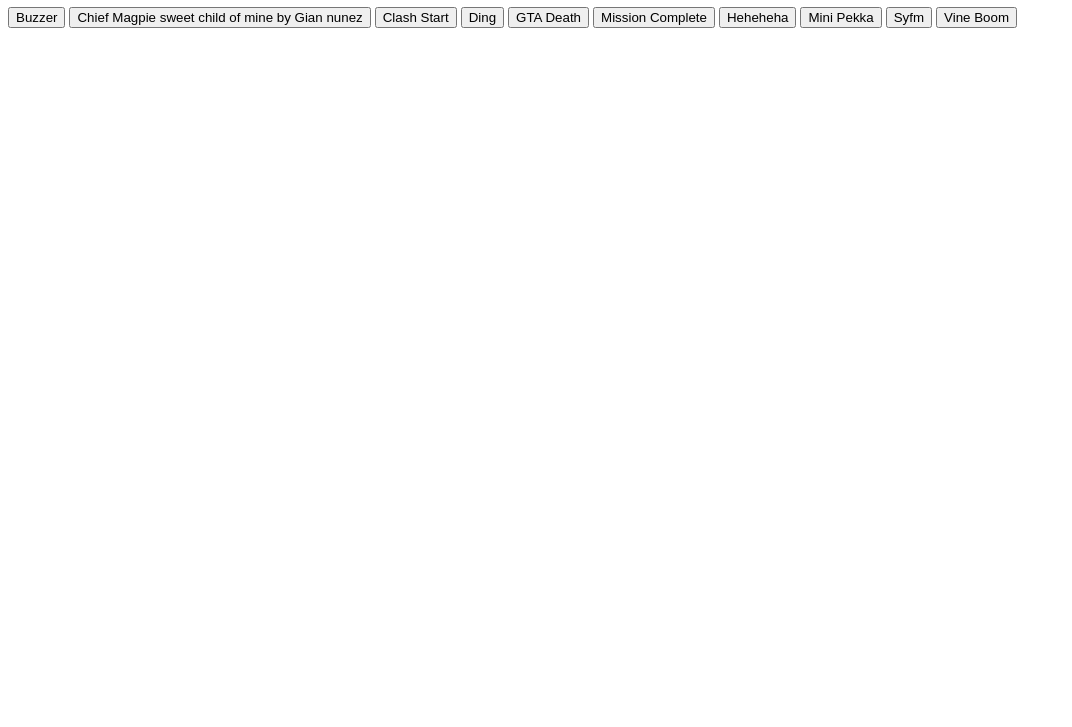
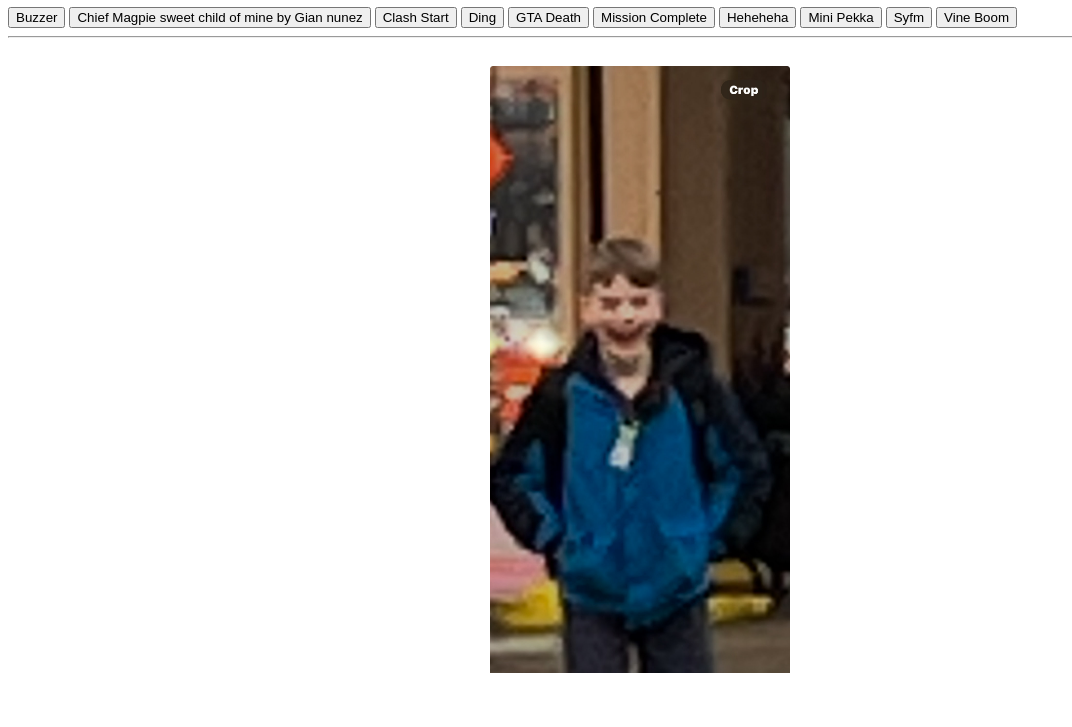
Before and after one commit to thisisjonny123123-star/chief-mcgarrie-soundboard, a plain HTML site: page index.html in a window 1280 px wide. Shown: the part 73-800 px from the top of the page, without its empty margins (0-1072 px from the left). Drawn offline with Linux system fonts and the light colour scheme.

Commit message:
Update index.html

```diff
--- a/index.html
+++ b/index.html
@@ -19,6 +19,11 @@
   <button onclick="playSound('MiniPekka.mp3')">Mini Pekka</button>
   <button onclick="playSound('Syfm.mp3')">Syfm</button>
   <button onclick="playSound('Vineboom.mp3')">Vine Boom</button>
+  <hr>
+  <div style="text-align: center;">
+    <img src="dumbassjoe.jpg" alt="Stupid Stupid Joe" style="width: 300px; margin-top: 20px;">
+  </div>
+
 
   <script src="script.js"></script>
 </body>
```
